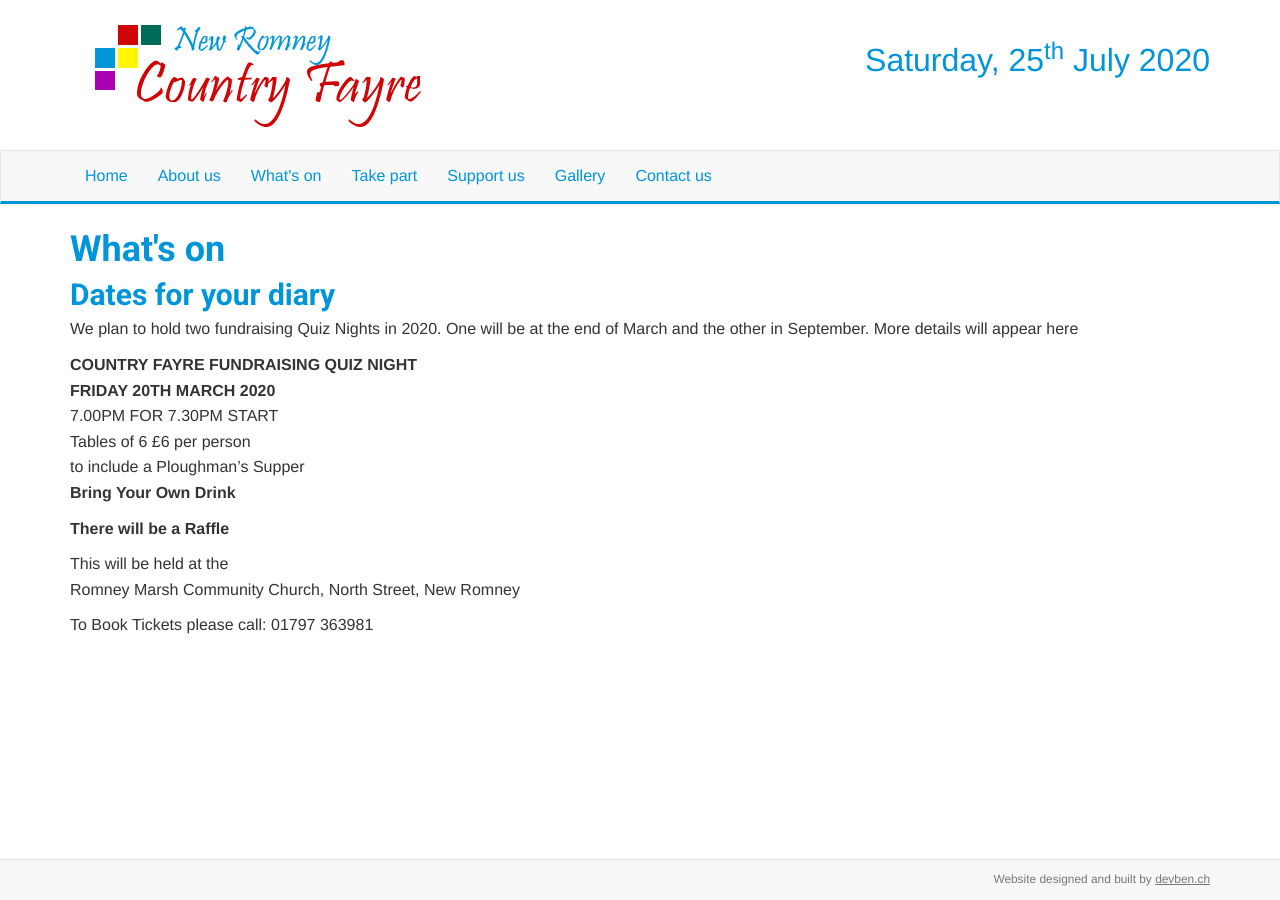
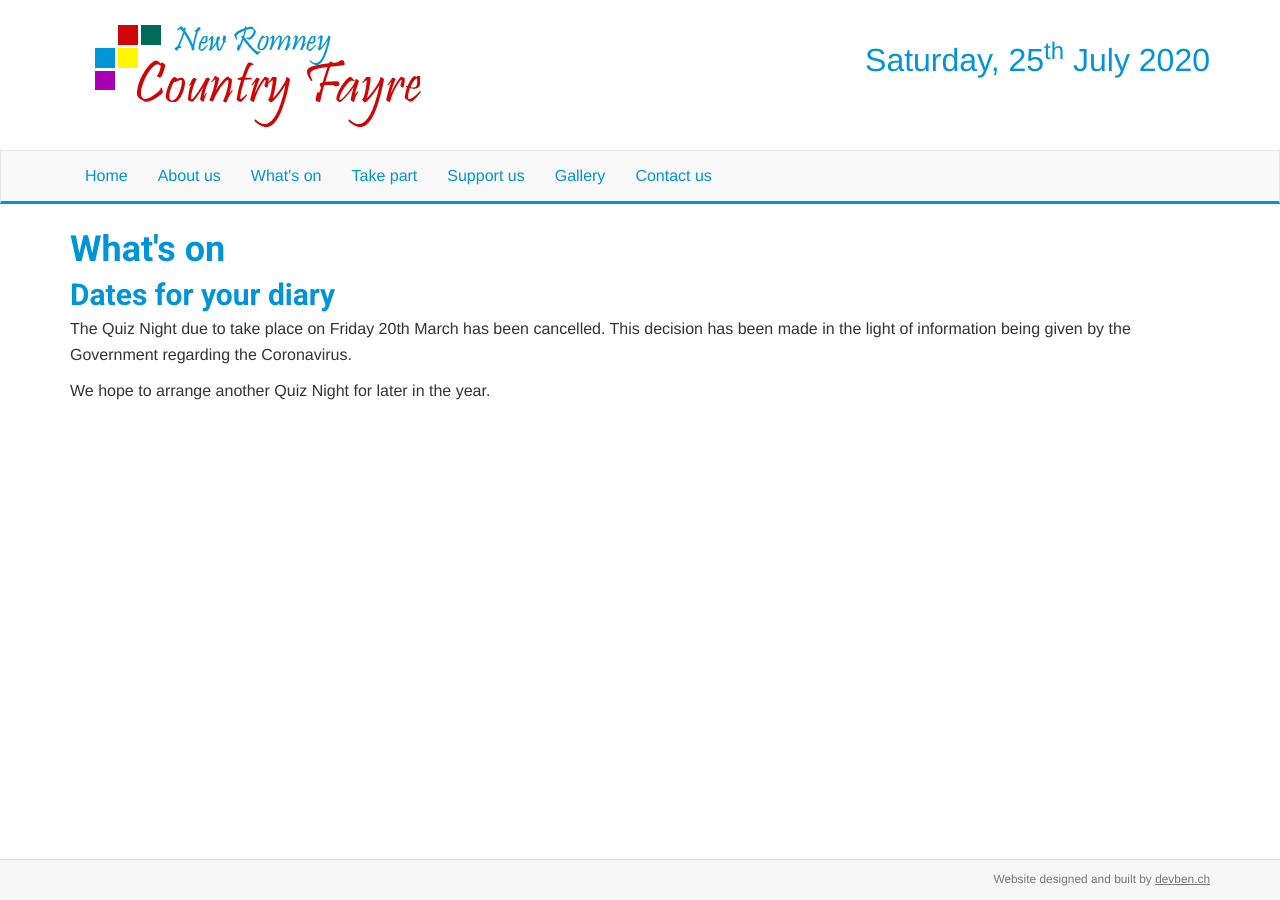
Before and after one commit to jodiedoubleday/newromney, a Jekyll site: the page built from whatsOn.md, in a window 1280 px wide. Built offline with Jekyll 4.4.1, drawn with Linux system fonts in a browser that asks for light colours; a script that is not in the unit is left out.

Commit message:
Update Pages “whatsOn”

```diff
--- a/whatsOn.md
+++ b/whatsOn.md
@@ -6,18 +6,6 @@ image: ''
 ---
 ## Dates for your diary
 
-We plan to hold two fundraising Quiz Nights in 2020.  One will be at the end of March and the other in September.  More details will appear here
+The Quiz Night due to take place on Friday 20th March has been cancelled.  This decision has been made in the light of information being given by the Government regarding the Coronavirus.
 
-**COUNTRY FAYRE FUNDRAISING QUIZ NIGHT**\
-**FRIDAY 20TH MARCH 2020**\
-7.00PM FOR 7.30PM START\
-Tables of 6      £6 per person\
-to include a Ploughman's Supper\
-**Bring Your Own Drink**
-
-**There will be a Raffle**
-
-This will be held at the\
-Romney Marsh Community Church, North Street, New Romney
-
-To Book Tickets please call:  01797 363981
+We hope to arrange another Quiz Night for later in the year.
```
